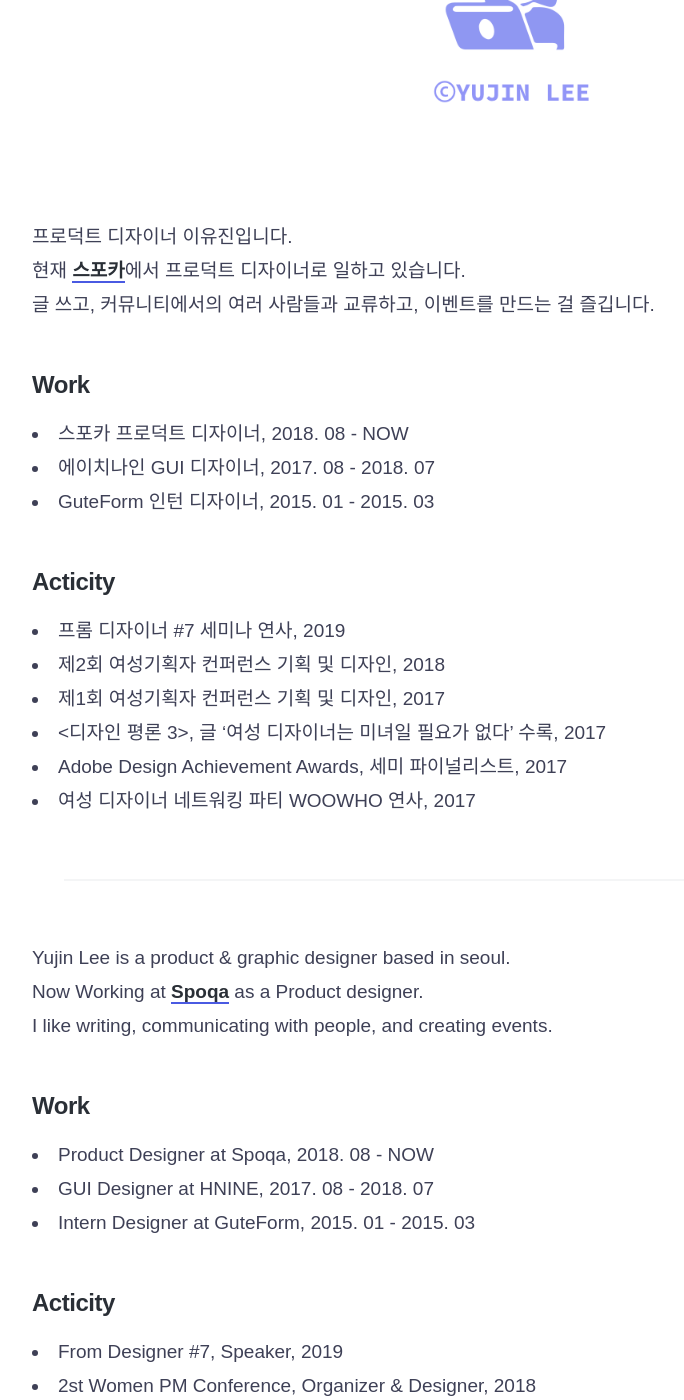
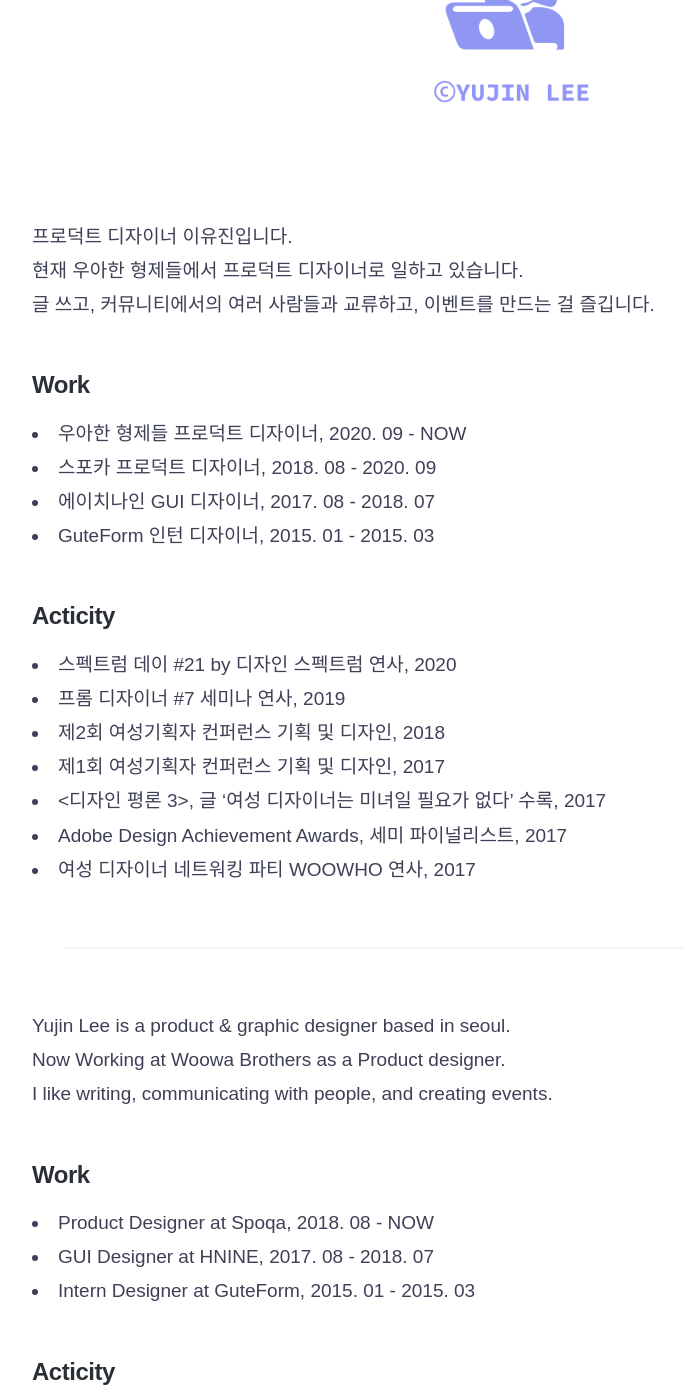
Before and after one commit to yujiinlee/yujiinlee.github.io, a Jekyll site: the page built from _pages/about.md, in a window 1280 px wide and 1400 px high, scrolled down 436 px. Shown: the whole window, without its empty margins (128-812 px from the left). Built offline with Jekyll 4.4.1, drawn with Linux system fonts in a browser that asks for light colours; nearby versions of some CDN libraries; some web fonts are replaced; some of the changed text lies outside the part shown.

Commit message:
Change About info and delete TIL Menu

```diff
--- a/_data/settings.yml
+++ b/_data/settings.yml
@@ -17,8 +17,6 @@
       url: '/blog/'
     - title: 'About'
       url: '/about'
-    - title: 'TIL'
-      url: 'https://www.notion.so/yujiinlee/99db2cca2abd4a11a53b192f819ec8c5?v=c5f3eb4662464a4aa3548fc124a6cbda'
 
 footer_settings:
   logo_image:
--- a/_pages/about.md
+++ b/_pages/about.md
@@ -8,18 +8,20 @@
 ![about](/img/profile.png)
 
 프로덕트 디자이너 이유진입니다. <br>
-현재 [스포카](https://www.spoqa.com)에서 프로덕트 디자이너로 일하고 있습니다. <br>
+현재 우아한 형제들에서 프로덕트 디자이너로 일하고 있습니다. <br>
 글 쓰고, 커뮤니티에서의 여러 사람들과 교류하고, 이벤트를 만드는 걸 즐깁니다.
 
 
 ### Work
 
-* 스포카 프로덕트 디자이너, 2018. 08 - NOW
+* 우아한 형제들 프로덕트 디자이너, 2020. 09 - NOW
+* 스포카 프로덕트 디자이너, 2018. 08 - 2020. 09
 * 에이치나인 GUI 디자이너, 2017. 08 - 2018. 07
 * GuteForm 인턴 디자이너, 2015. 01 - 2015. 03
 
 ### Acticity
 
+* 스펙트럼 데이 #21 by 디자인 스펙트럼 연사, 2020
 * 프롬 디자이너 #7 세미나 연사, 2019
 * 제2회 여성기획자 컨퍼런스 기획 및 디자인, 2018
 * 제1회 여성기획자 컨퍼런스 기획 및 디자인, 2017
@@ -30,7 +32,7 @@
 <hr>
 
 Yujin Lee is a product & graphic designer based in seoul. <br>
-Now Working at [Spoqa](https://www.spoqa.com) as a Product designer. <br>
+Now Working at Woowa Brothers as a Product designer. <br>
 I like writing, communicating with people, and creating events.
 
 ### Work
@@ -41,6 +43,7 @@
 
 ### Acticity
 
+* Spectrum Day #21 by Design Spectrum, Speaker, 2020
 * From Designer #7, Speaker, 2019
 * 2st Women PM Conference, Organizer & Designer, 2018
 * 1st Women PM Conference, Organizer & Designer, 2017
```
